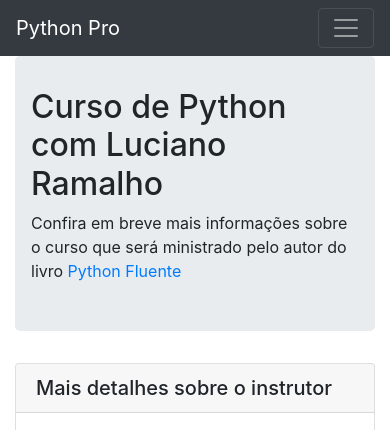
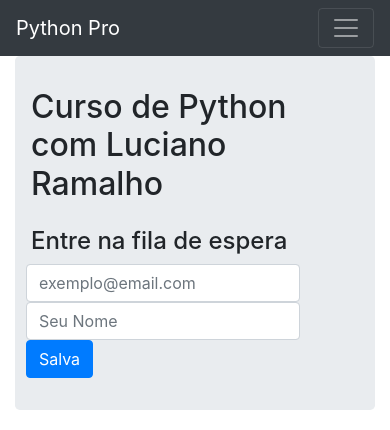
Before and after one commit to fabriciovale20/curso-django, a Django app: page / in a window 390 px wide. Shown: the top 430 px of the page. Run offline with Django 3.2, Linux system fonts and the light colour scheme; some libraries are stand-ins or nearby versions.

Commit message:
Atualização das aulas (Inserido Vídeo e Lista de Emails, ficou pendente inserir o PagSeguro).

```diff
--- /dev/null
+++ b/pypro/aperitivos/urls.py
@@ -0,0 +1,8 @@
+from django.urls import path
+
+from pypro.aperitivos.views import video
+
+app_name = 'aperitivos'
+urlpatterns = [
+    path('<slug:slug>', video, name='video'),
+]
--- /dev/null
+++ b/pypro/base/templates/base/base.html
@@ -0,0 +1,65 @@
+{% load static %}
+<!DOCTYPE html>
+<html lang="pt-br">
+<head>
+    <meta charset="utf-8">
+    <meta http-equiv="X-UA-Compatible" content="IE=edge">
+    <meta name="viewport" content="width=device-width, initial-scale=1">
+
+    <title>{% block title %}Python Pro{% endblock title %}</title>
+
+    <meta name="description" content="{% block description %}Página do curso Python Pro{% endblock description %}">
+    <meta name="author" content="Renzo Nuccitelli">
+    <link rel="icon" type="image/png" href="{% static 'img/favicon.png' %}"/>
+    <link href="{% static 'css/bootstrap.min.css' %}" rel="stylesheet">
+    <link href="{% static 'css/style.css' %}" rel="stylesheet">
+    <script src="{% static 'js/jquery.min.js' %}"></script>
+    <script src="{% static 'js/bootstrap.min.js' %}"></script>
+    <script src="{% static 'js/scripts.js' %}"></script>
+
+</head>
+<body>
+
+<nav class="navbar navbar-expand-lg navbar-dark bg-dark">
+    <a class="navbar-brand" href="{% url 'base:home' %}">Python Pro</a>
+    <button class="navbar-toggler" type="button" data-toggle="collapse" data-target="#navbarSupportedContent"
+            aria-controls="navbarSupportedContent" aria-expanded="false" aria-label="Toggle navigation">
+        <span class="navbar-toggler-icon"></span>
+    </button>
+
+    <div class="collapse navbar-collapse" id="navbarSupportedContent">
+        <ul class="navbar-nav mr-auto">
+        </ul>
+    </div>
+</nav>
+
+{% block body %}{% endblock body %}
+
+<footer class="main-footer mt-5 pt-4 text-light">
+    <div class="container">
+        <div class="row">
+            <div class="col">
+                <h3>Entre em contato</h3>
+                <address>
+                    +55 12 997-411-854
+                    <br/>
+                    <a href="mailto:ramalho@python.pro.br" class="text-light">ramalho@python.pro.br</a>
+                </address>
+            </div>
+
+        </div>
+    </div>
+    <div class="rights pb-4">
+        <div class="container">
+            <div class="row">
+                <div class="col">
+                    {% now 'Y' %} Python Pro. Todos direitos reservados.
+                </div>
+            </div>
+        </div>
+    </div>
+
+</footer>
+
+</body>
+</html>
--- a/pypro/base/templates/base/home.html
+++ b/pypro/base/templates/base/home.html
@@ -1,38 +1,7 @@
+{% extends 'base/base.html' %}
 {% load static %}
-<!DOCTYPE html>
-<html lang="pt-br">
-<head>
-    <meta charset="utf-8">
-    <meta http-equiv="X-UA-Compatible" content="IE=edge">
-    <meta name="viewport" content="width=device-width, initial-scale=1">
-
-    <title>Python Pro</title>
-
-    <meta name="description" content="Página do curso Python Pro">
-    <meta name="author" content="Renzo Nuccitelli">
-    <link rel="icon" type="image/png" href="{% static 'img/favicon.png' %}"/>
-    <link href="{% static 'css/bootstrap.min.css' %}" rel="stylesheet">
-    <link href="{% static 'css/style.css' %}" rel="stylesheet">
-    <script src="{% static 'js/jquery.min.js' %}"></script>
-    <script src="{% static 'js/bootstrap.min.js' %}"></script>
-    <script src="{% static 'js/scripts.js' %}"></script>
-
-</head>
-<body>
-
-<nav class="navbar navbar-expand-lg navbar-dark bg-dark">
-    <a class="navbar-brand" href="{% url 'base:home' %}">Python Pro</a>
-    <button class="navbar-toggler" type="button" data-toggle="collapse" data-target="#navbarSupportedContent"
-            aria-controls="navbarSupportedContent" aria-expanded="false" aria-label="Toggle navigation">
-        <span class="navbar-toggler-icon"></span>
-    </button>
-
-    <div class="collapse navbar-collapse" id="navbarSupportedContent">
-        <ul class="navbar-nav mr-auto">
-        </ul>
-    </div>
-</nav>
-
+{% block title %}Python Pro - Home{% endblock title %}
+{% block body %}
 <div class="container">
     <div class="row">
         <div class="col-md-12">
@@ -41,10 +10,37 @@
                 <h2>
                     Curso de Python com Luciano Ramalho
                 </h2>
-                <p>
-                    Confira em breve mais informações sobre o curso que será ministrado pelo autor do livro
-                    <a href="http://shop.oreilly.com/product/0636920032519.do" target="_blank">Python Fluente</a>
-                </p>
+                <h4 class="mt-4">Entre na fila de espera</h4>
+
+                <form action="https://gmail.us6.list-manage.com/subscribe/post?u=5c0aaf9fbdda135f0ba1b47a9&amp;id=cbaba0f41c"
+                      method="post" id="mc-embedded-subscribe-form" name="mc-embedded-subscribe-form"
+                      class="form-row align-items-center" target="_blank" novalidate>
+                    <div class="form-row align-items-center">
+                        <div class="col-auto">
+                            <label class="sr-only" for="mce-EMAIL">Email</label>
+                            <input type="email" value="" name="EMAIL" class="form-control required" id="mce-EMAIL"
+                                   placeholder="exemplo@email.com">
+                        </div>
+                        <div class="col-auto">
+                            <label class="sr-only" for="mce-FNAME">Email</label>
+                            <input type="text" value="" name="FNAME" class="form-control" id="mce-FNAME"
+                                   placeholder="Seu Nome">
+                        </div>
+
+                        <!-- real people should not fill this in and expect good things - do not remove this or risk form bot signups-->
+                        <div style="position: absolute; left: -5000px;" aria-hidden="true"><input type="text"
+                                                                                                  name="b_5c0aaf9fbdda135f0ba1b47a9_cbaba0f41c"
+                                                                                                  tabindex="-1"
+                                                                                                  value=""></div>
+
+                        <div class="col-auto">
+                            <input type="submit" value="Salva" name="subscribe"
+                                   id="mc-embedded-subscribe" class="btn btn-primary">
+                        </div>
+                    </div>
+                </form>
+
+
             </div>
             <div class="row">
                 <div class="col-md-12">
@@ -57,7 +53,9 @@
                                 <img src="{% static 'img/luciano-ramalho.png' %}" alt="Foto de Luciano Ramalho"
                                      class="img-thumbnail float-left mr-3"/>
                                 Ramalho é sócio e professor na <a href="https://www.python.pro.br">Python Pro</a> e
-                                autor do Livro Python Fluente. Foi diretor técnico do Brasil Online, primeiro portal da
+                                autor do <a href="http://shop.oreilly.com/product/0636920032519.do" target="_blank">Python
+                                Fluente</a> Livro Python Fluente. Foi diretor técnico do Brasil Online, primeiro portal
+                                da
                                 Abril S/A na Web. Liderou times para os portais IDG Now, BOL, UOL, AOL Brasil e outros,
                                 usando Python desde 1998. Como instrutor, atendeu clientes como Citibank, CPqD, Serpro,
                                 Presidência da República, Globo.com e Itaú. Palestrante em eventos internacionais como
@@ -72,32 +70,4 @@
         </div>
     </div>
 </div>
-
-<footer class="main-footer mt-5 pt-4 text-light">
-    <div class="container">
-        <div class="row">
-            <div class="col">
-                <h3>Entre em contato</h3>
-                <address>
-                    +55 12 997-411-854
-                    <br/>
-                    <a href="mailto:ramalho@python.pro.br" class="text-light">ramalho@python.pro.br</a>
-                </address>
-            </div>
-
-        </div>
-    </div>
-    <div class="rights pb-4">
-        <div class="container">
-            <div class="row">
-                <div class="col">
-                    {% now 'Y' %} Python Pro. Todos direitos reservados.
-                </div>
-            </div>
-        </div>
-    </div>
-
-</footer>
-
-</body>
-</html>
+{% endblock body %}
--- a/pypro/settings.py
+++ b/pypro/settings.py
@@ -44,6 +44,7 @@
     'collectfast',
     'django.contrib.staticfiles',
     'pypro.base',
+    'pypro.aperitivos',
 ]
 
 MIDDLEWARE = [
--- a/pypro/urls.py
+++ b/pypro/urls.py
@@ -21,6 +21,7 @@
 urlpatterns = [
     path('admin/', admin.site.urls),
     path('', include('pypro.base.urls')),
+    path('aperitivos/', include('pypro.aperitivos.urls')),
 ]
 
 if settings.DEBUG:
```
Also changed, not shown: pypro/aperitivos/templates/aperitivos/video.html (added, +15 -0 lines), pypro/base/tests/test_home.py (+1 -1 lines).
